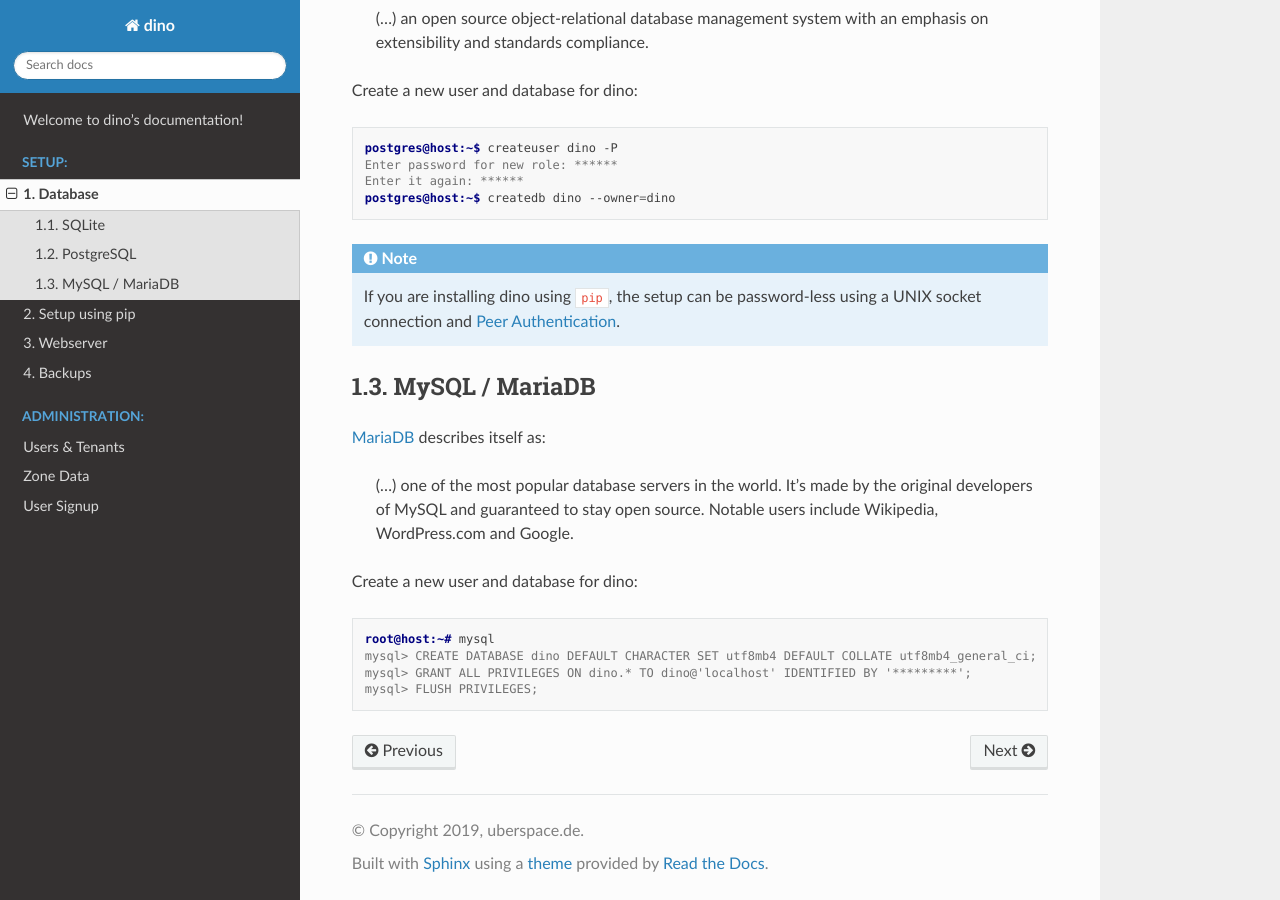
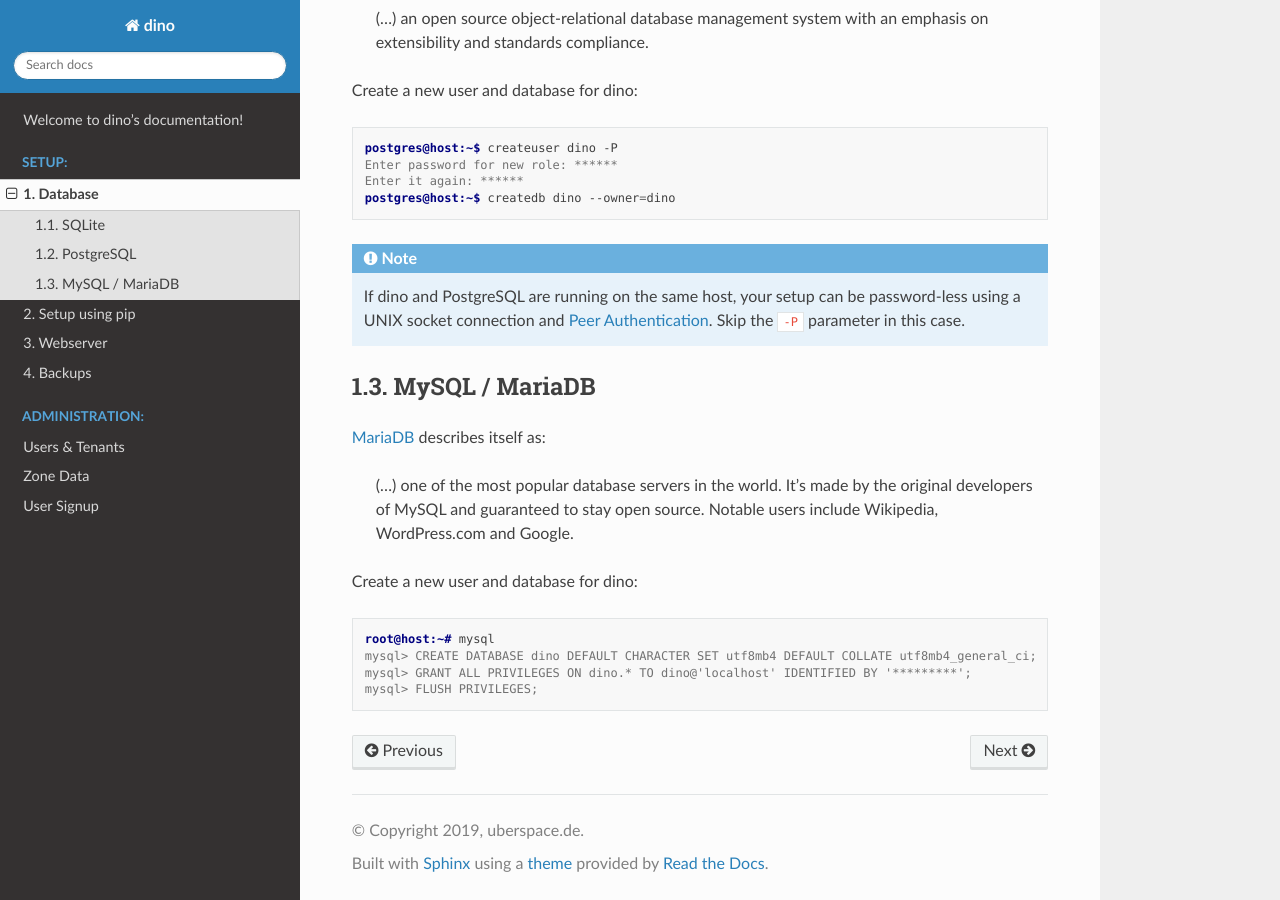
Before and after one commit to Uberspace/dino, a Sphinx documentation site: the page built from doc/database.rst, in a window 1280 px wide and 900 px high, scrolled down 577 px. Built offline with Sphinx 7.4.7 and the Read the Docs theme 2.0.0, drawn with Linux system fonts in a browser that asks for light colours; the version number could not be read and is left out.

Commit message:
docs: rewrite postgresql unix socket/peer auth hint
sounds nicer and explains when you can actually use it, instead of
claiming it works with the pip setup.

```diff
--- a/doc/database.rst
+++ b/doc/database.rst
@@ -37,8 +37,9 @@ Create a new user and database for dino:
   postgres@host:~$ createdb dino --owner=dino
 
 .. note::
-  If you are installing dino using ``pip``, the setup can be password-less using
-  a UNIX socket connection and `Peer Authentication`_.
+  If dino and PostgreSQL are running on the same host, your setup can be
+  password-less using a UNIX socket connection and `Peer Authentication`_.
+  Skip the ``-P`` parameter in this case.
 
 .. _`Peer Authentication`: https://www.postgresql.org/docs/current/auth-peer.html
 
```
